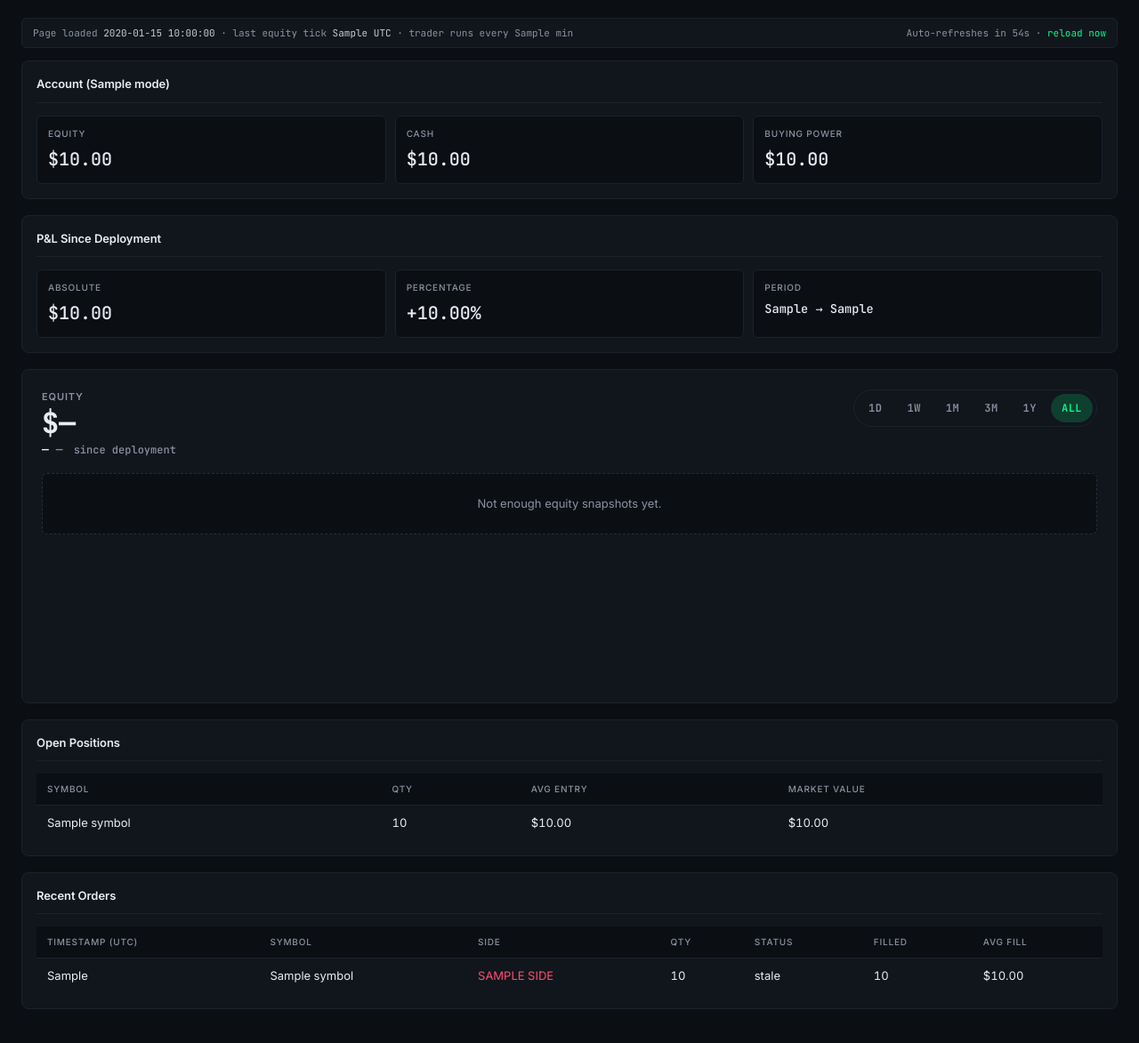
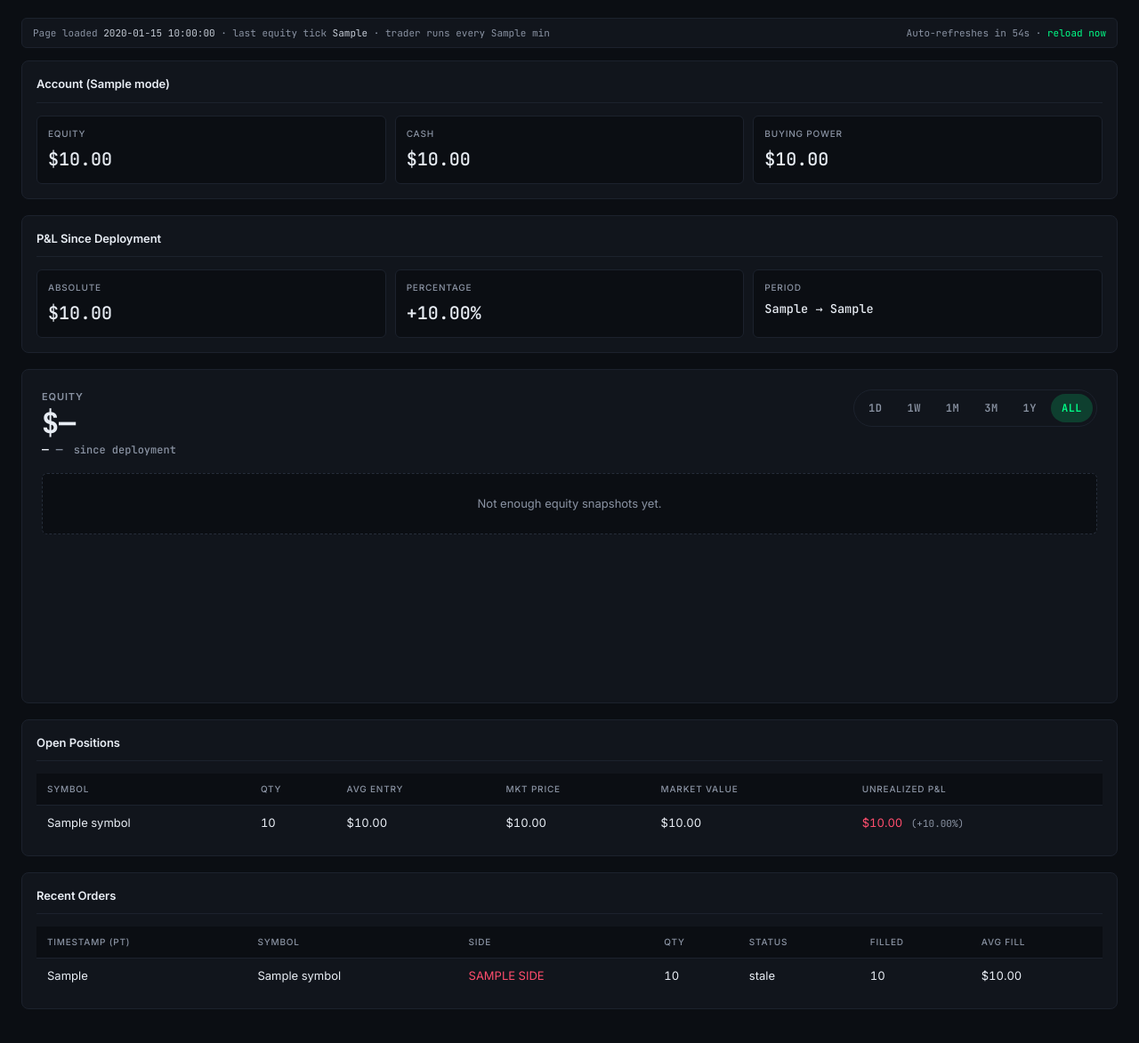
Before and after one commit to drizzle/trader, a FastAPI app: template trader/dashboard/templates/trades.html in a window 1280 px wide. Shown: the part 94-1267 px from the top of the page at 89% size. Run offline with FastAPI, Linux system fonts and the light colour scheme; the template is opened without the code that fills it: most values are stand-ins (such as "Sample title", 1, 10 or a date in 2020).

Commit message:
fix btc backtest, PDT display, market price column

```diff
--- a/trader/cli.py
+++ b/trader/cli.py
@@ -71,7 +71,11 @@ def _cmd_backtest(args: argparse.Namespace) -> int:
     logger.info(
         f"Fetching {args.lookback_days} days of bars for {strategy.universe}..."
     )
-    bars = data.daily_bars(strategy.universe, lookback_days=args.lookback_days)
+    # bars_for_universe routes BTC/USD-style symbols to the crypto endpoint
+    # and equity tickers to IEX. daily_bars (stock-only) returned empty for
+    # BTC, which is why the dashboard "Run backtest" button silently produced
+    # no report for btc_sma — the subprocess exited rc=1 before writing.
+    bars = data.bars_for_universe(strategy.universe, lookback_days=args.lookback_days)
     if not bars or all(df.empty for df in bars.values()):
         logger.error("No bars returned — check API keys and symbol list.")
         return 1
--- a/trader/dashboard/app.py
+++ b/trader/dashboard/app.py
@@ -27,6 +27,41 @@ import time
 from datetime import datetime, timedelta, timezone
 from pathlib import Path
 from urllib.parse import parse_qs
+from zoneinfo import ZoneInfo
+
+# All storage + order execution happens in UTC. The dashboard *displays* in
+# Pacific Time so it matches the user's wall clock. ZoneInfo automatically
+# handles PDT/PST transitions — same instant, correct local label.
+_PACIFIC_TZ = ZoneInfo("America/Los_Angeles")
+
+
+def _to_pacific(value, fmt: str = "%Y-%m-%d %H:%M:%S %Z") -> str:
+    """Jinja filter: convert a UTC ISO string or datetime to Pacific Time.
+
+    Accepts:
+      - "2026-05-03T18:24:12+00:00" (ISO with offset)
+      - "2026-05-03T18:24:12Z"      (ISO with Z)
+      - "2026-05-03 18:24:12"       (naive — assumed UTC)
+      - datetime objects (naive assumed UTC)
+
+    Falsy / unparseable input returns "" so templates degrade gracefully.
+    Default format includes the tz abbreviation so the user sees PDT/PST
+    explicitly. Storage and order timestamps stay UTC.
+    """
+    if not value:
+        return ""
+    if isinstance(value, str):
+        try:
+            dt = datetime.fromisoformat(value.replace("Z", "+00:00").replace(" ", "T"))
+        except ValueError:
+            return value  # not parseable — return as-is
+    elif isinstance(value, datetime):
+        dt = value
+    else:
+        return str(value)
+    if dt.tzinfo is None:
+        dt = dt.replace(tzinfo=timezone.utc)
+    return dt.astimezone(_PACIFIC_TZ).strftime(fmt)
 
 from fastapi import FastAPI, Request
 from fastapi.responses import FileResponse, HTMLResponse, JSONResponse, RedirectResponse, Response
@@ -414,6 +449,9 @@ def create_app(cfg: Config) -> FastAPI:
 
     # Templates live next to this file.
     templates = Jinja2Templates(directory=str(Path(__file__).parent / "templates"))
+    # Make `{{ ts | pacific }}` available everywhere. Storage stays in UTC;
+    # only the rendered display is converted.
+    templates.env.filters["pacific"] = _to_pacific
 
     # Track in-flight backtest jobs so the UI can show a "running" indicator.
     _running_backtests: set[str] = set()
@@ -727,13 +765,31 @@ def create_app(cfg: Config) -> FastAPI:
         ec = _execution()
         if ec is not None:
             try:
-                positions = list(ec.positions().values())
+                raw_positions = list(ec.positions().values())
                 account = ec.account()
-                positions = [
-                    {"symbol": p.symbol, "qty": p.qty,
-                     "market_value": p.market_value, "avg_entry_price": p.avg_entry_price}
-                    for p in positions
-                ]
+                # Per-unit market price = market_value / qty. Alpaca returns
+                # market_value as the live mark, so this is the current quote
+                # without an extra API call. Both unrealized P&L per unit
+                # ($ delta) and % delta are derived from there.
+                positions = []
+                for p in raw_positions:
+                    current_price = (p.market_value / p.qty) if p.qty else 0.0
+                    unrealized_per_unit = current_price - p.avg_entry_price
+                    cost_basis = p.avg_entry_price * p.qty
+                    unrealized_total = p.market_value - cost_basis
+                    unrealized_pct = (
+                        (unrealized_per_unit / p.avg_entry_price * 100)
+                        if p.avg_entry_price else 0.0
+                    )
+                    positions.append({
+                        "symbol": p.symbol,
+                        "qty": p.qty,
+                        "avg_entry_price": p.avg_entry_price,
+                        "current_price": current_price,
+                        "market_value": p.market_value,
+                        "unrealized_pl": unrealized_total,
+                        "unrealized_pl_pct": unrealized_pct,
+                    })
                 account_data = {"cash": account.cash, "equity": account.equity,
                                 "buying_power": account.buying_power}
             except Exception as e:
@@ -767,7 +823,7 @@ def create_app(cfg: Config) -> FastAPI:
             "pnl": pnl,
             "read_only": read_only,
             "mode": "LIVE" if cfg.alpaca.live else "PAPER",
-            "page_generated_at": datetime.now(timezone.utc).strftime("%Y-%m-%d %H:%M:%S UTC"),
+            "page_generated_at": _to_pacific(datetime.now(timezone.utc)),
             "latest_equity_ts": latest_equity_ts,
             "tick_interval_minutes": cfg.schedule.interval_minutes,
         })
--- a/trader/dashboard/templates/trades.html
+++ b/trader/dashboard/templates/trades.html
@@ -11,7 +11,7 @@
   <div>
     Page loaded <span style="color:var(--fg-1)">{{ page_generated_at }}</span>
     {% if latest_equity_ts %}
-      · last equity tick <span style="color:var(--fg-1)">{{ latest_equity_ts[:19] }} UTC</span>
+      · last equity tick <span style="color:var(--fg-1)">{{ latest_equity_ts | pacific }}</span>
     {% endif %}
     · trader runs every {{ tick_interval_minutes }} min
   </div>
@@ -74,7 +74,7 @@
     <div class="stat">
       <div class="label">Period</div>
       <div class="value" style="font-size:0.85rem">
-        {{ pnl.first_ts[:10] }} → {{ pnl.last_ts[:10] }}
+        {{ pnl.first_ts | pacific("%Y-%m-%d") }} → {{ pnl.last_ts | pacific("%Y-%m-%d") }}
       </div>
     </div>
   </div>
@@ -205,13 +205,25 @@
   <h2>Open Positions</h2>
   {% if positions %}
   <table>
-    <thead><tr><th>Symbol</th><th>Qty</th><th>Avg Entry</th><th>Market Value</th></tr></thead>
+    <thead><tr>
+      <th>Symbol</th><th>Qty</th>
+      <th>Avg Entry</th><th>Mkt Price</th>
+      <th>Market Value</th><th>Unrealized P&amp;L</th>
+    </tr></thead>
     <tbody>
     {% for p in positions %}
       <tr>
-        <td>{{ p.symbol }}</td><td>{{ p.qty }}</td>
+        <td>{{ p.symbol }}</td>
+        <td>{{ p.qty }}</td>
         <td>${{ "{:,.2f}".format(p.avg_entry_price) }}</td>
+        <td>${{ "{:,.2f}".format(p.current_price) }}</td>
         <td>${{ "{:,.2f}".format(p.market_value) }}</td>
+        <td class="{{ 'pos' if p.unrealized_pl >= 0 else 'neg' }}">
+          {{ '+' if p.unrealized_pl >= 0 else '' }}${{ "{:,.2f}".format(p.unrealized_pl) }}
+          <span class="muted mini" style="margin-left:6px">
+            ({{ "%+.2f%%" | format(p.unrealized_pl_pct) }})
+          </span>
+        </td>
       </tr>
     {% endfor %}
     </tbody>
@@ -225,13 +237,13 @@
   <div class="scroll">
     <table>
       <thead><tr>
-        <th>Timestamp (UTC)</th><th>Symbol</th><th>Side</th><th>Qty</th>
+        <th>Timestamp (PT)</th><th>Symbol</th><th>Side</th><th>Qty</th>
         <th>Status</th><th>Filled</th><th>Avg Fill</th>
       </tr></thead>
       <tbody>
       {% for o in orders %}
         <tr>
-          <td>{{ o.ts_utc }}</td>
+          <td>{{ o.ts_utc | pacific }}</td>
           <td>{{ o.symbol }}</td>
           <td class="{{ 'pos' if o.side == 'buy' else 'neg' }}">{{ o.side|upper }}</td>
           <td>{{ o.qty }}</td>
@@ -292,17 +304,27 @@
 
   function fmtTimeShort(ms, span) {
     var d = new Date(ms);
+    // Force Pacific Time regardless of the viewer's browser locale, so the
+    // tooltip matches the rest of the dashboard. timeZoneName: 'short'
+    // appends "PDT"/"PST" automatically based on the date.
     if (span <= 86400000 * 2) {
-      // intraday → "Apr 3, 14:32"
       return d.toLocaleString('en-US', {
+        timeZone: 'America/Los_Angeles',
         month: 'short', day: 'numeric',
         hour: '2-digit', minute: '2-digit', hour12: false,
+        timeZoneName: 'short',
       });
     }
     if (span <= 86400000 * 365) {
-      return d.toLocaleDateString('en-US', { month: 'short', day: 'numeric' });
+      return d.toLocaleDateString('en-US', {
+        timeZone: 'America/Los_Angeles',
+        month: 'short', day: 'numeric',
+      });
     }
-    return d.toLocaleDateString('en-US', { month: 'short', year: 'numeric' });
+    return d.toLocaleDateString('en-US', {
+      timeZone: 'America/Los_Angeles',
+      month: 'short', year: 'numeric',
+    });
   }
 
   // --- ranges ---
```
